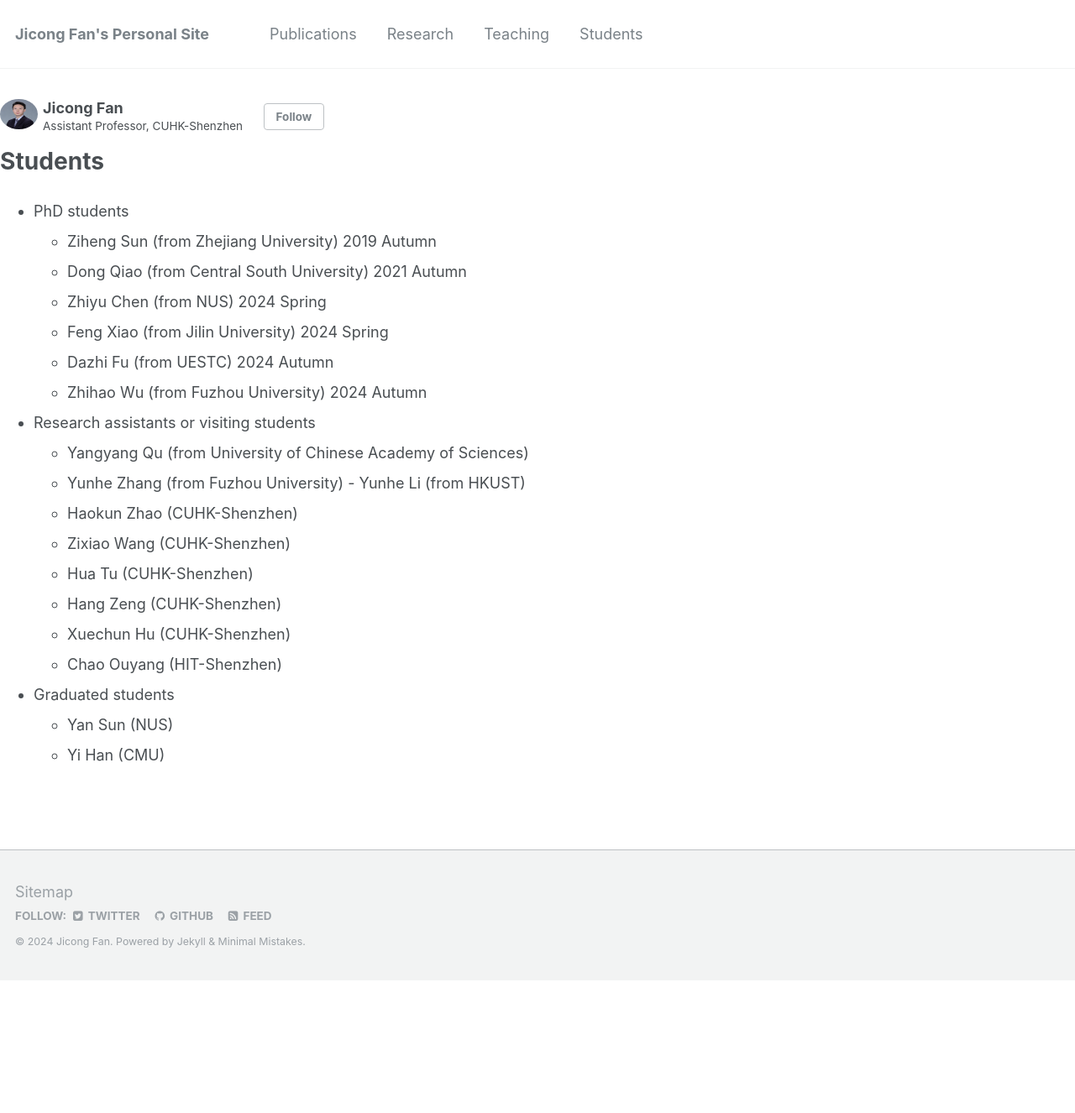
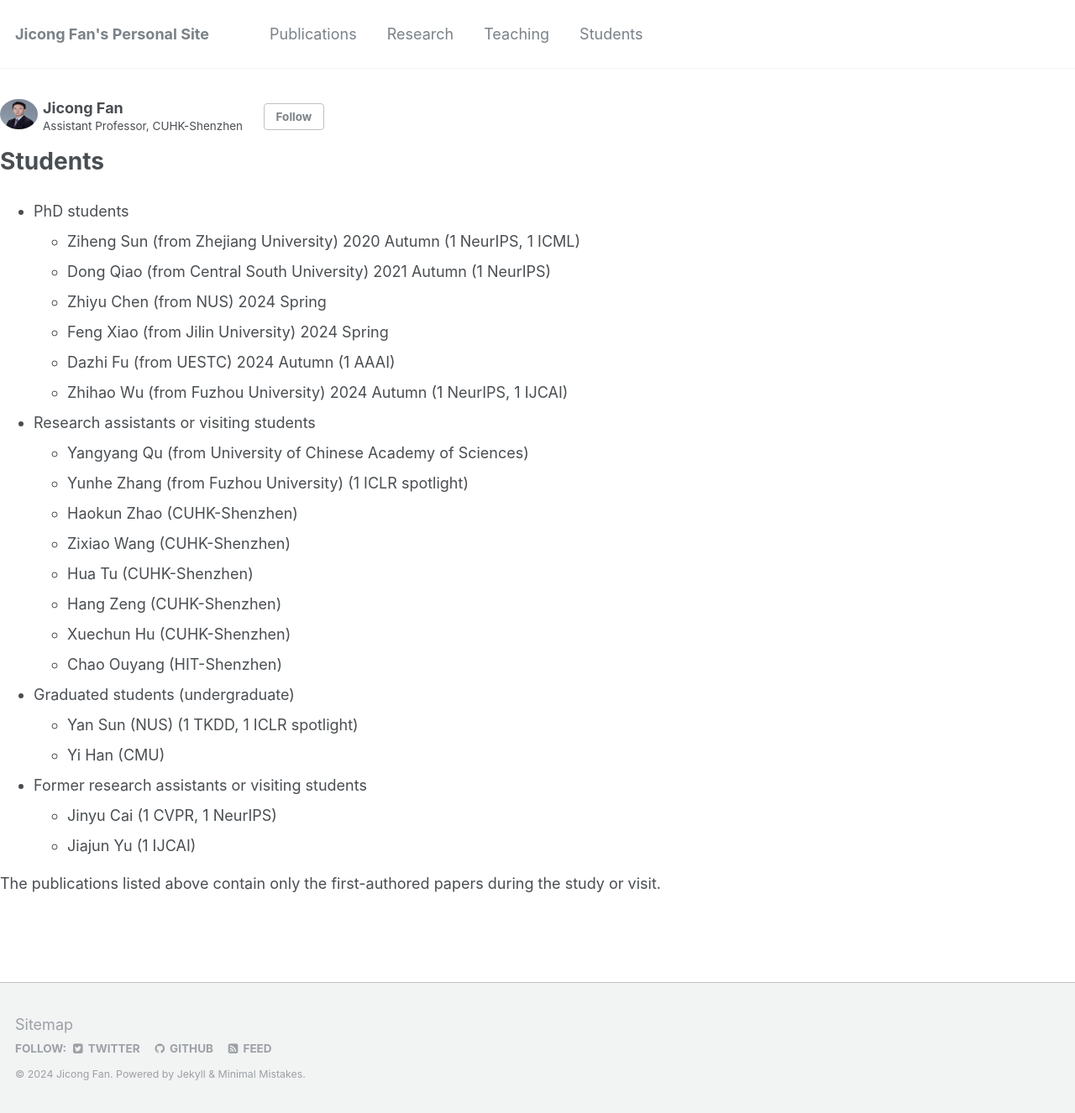
Before and after one commit to jicongfan/jicongfan.github.io, a Jekyll site: the page built from _pages/students.md, in a window 1280 px wide. Shown: the whole page at 84% size. Built offline with Jekyll 4.4.1, drawn with Linux system fonts in a browser that asks for light colours; before the commit the page ends 1168 px from its top, so only the background shows below that.

Commit message:
Update students.md

```diff
--- a/_pages/students.md
+++ b/_pages/students.md
@@ -4,20 +4,20 @@ title: "Students"
 author_profile: true
 ---
 
+
 - PhD students
-	- Ziheng Sun (from Zhejiang University) 2019 Autumn
-	- Dong Qiao (from Central South University) 2021 Autumn
+	- Ziheng Sun (from Zhejiang University) 2020 Autumn (1 NeurIPS, 1 ICML)
+	- Dong Qiao (from Central South University) 2021 Autumn (1 NeurIPS)
 	- Zhiyu Chen (from NUS) 2024 Spring
 	- Feng Xiao (from Jilin University) 2024 Spring
-	- Dazhi Fu (from UESTC) 2024 Autumn
-	- Zhihao Wu (from Fuzhou University) 2024 Autumn
+	- Dazhi Fu (from UESTC) 2024 Autumn (1 AAAI)
+	- Zhihao Wu (from Fuzhou University) 2024 Autumn (1 NeurIPS, 1 IJCAI)
 
 
 
 - Research assistants or visiting students
 	- Yangyang Qu (from University of Chinese Academy of Sciences)
-	- Yunhe Zhang (from Fuzhou University)
-   	- Yunhe Li (from HKUST)
+	- Yunhe Zhang (from Fuzhou University) (1 ICLR spotlight)
 	- Haokun Zhao (CUHK-Shenzhen)
 	- Zixiao Wang (CUHK-Shenzhen)
 	- Hua Tu (CUHK-Shenzhen)
@@ -25,6 +25,12 @@ author_profile: true
 	- Xuechun Hu (CUHK-Shenzhen)
 	- Chao Ouyang (HIT-Shenzhen)
 
-- Graduated students
-	- Yan Sun (NUS)
+- Graduated students (undergraduate)
+	- Yan Sun (NUS) (1 TKDD, 1 ICLR spotlight)
 	- Yi Han (CMU)
+
+- Former research assistants or visiting students
+	- Jinyu Cai (1 CVPR, 1 NeurIPS)
+	- Jiajun Yu (1 IJCAI)
+
+ The publications listed above contain only the first-authored papers during the study or visit.
```
